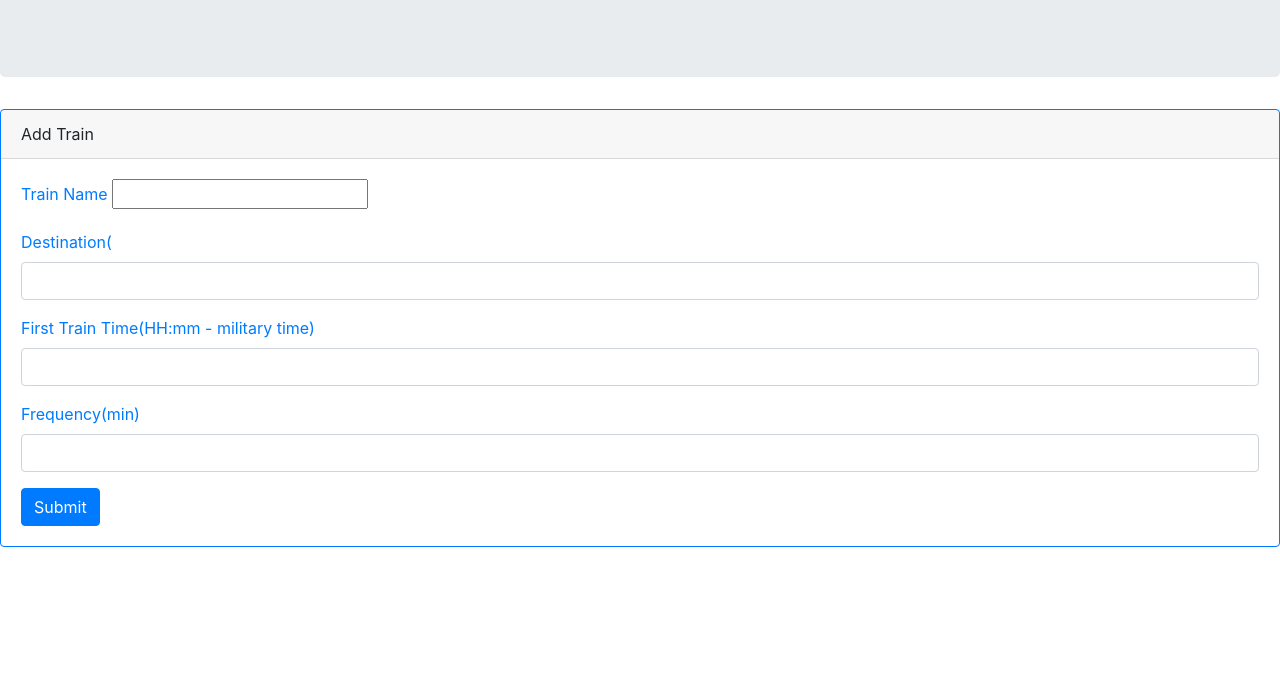
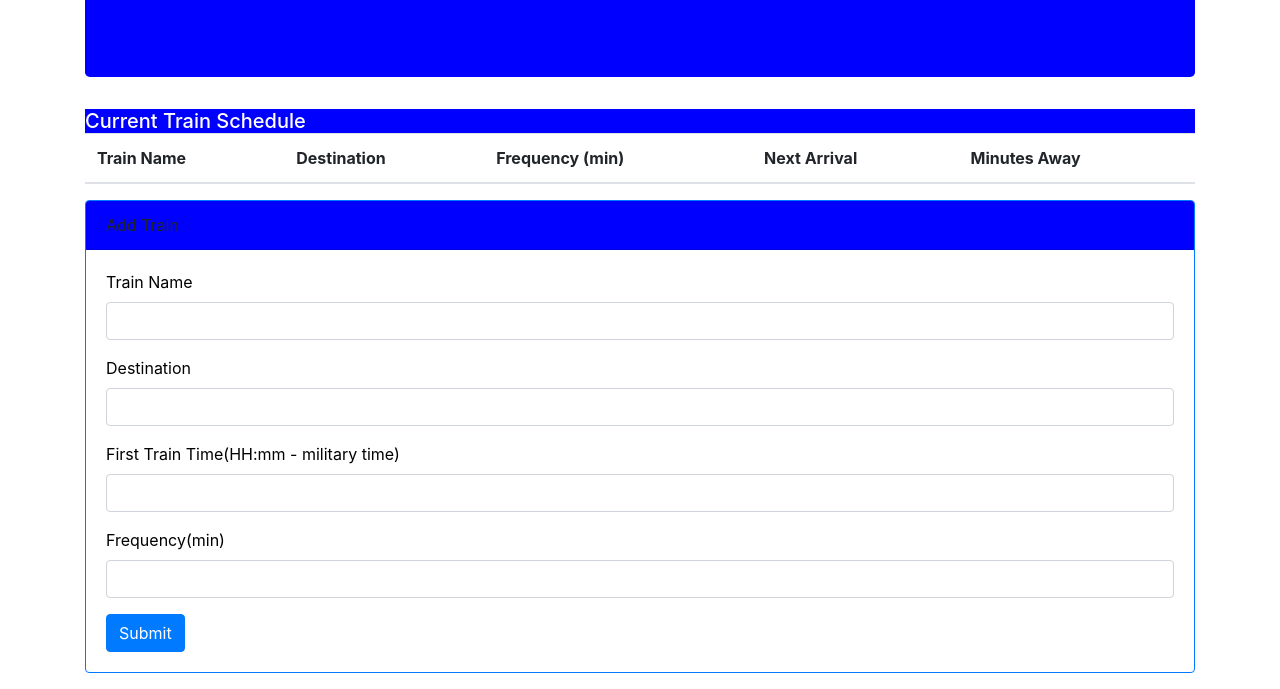
Before and after one commit to wctcprog98/trainScheduler, a plain HTML site: page index.html in a window 1280 px wide. Shown: the part 172-861 px from the top of the page. Before the commit the page ends 800 px from the top, so only its background shows below. Drawn offline with nearby package versions, Linux system fonts and the light colour scheme.

Commit message:
css is now correctly styled

```diff
--- a/assets/css/style.css
+++ b/assets/css/style.css
@@ -1,9 +1,32 @@
 
 .jumbotron{
     text-align: center;
+    background-color: blue;
 }
 
-.form
+/* .form
 {
     width: 100%;
+} */
+
+.header{
+    background-color: blue;
+    width: 100%;
+    color: white;
+    /* margin: 50px 50px 50px 50px;  */
 }
+
+.card-header{
+    /* margin-top: 20px;  */
+    background-color: blue;
+}
+.tableContent{
+    margin-left: 100px;
+}
+h5{
+    margin: auto;
+}
+.form-group{
+    color: black;
+
+}
--- a/index.html
+++ b/index.html
@@ -12,49 +12,63 @@
 </head>
 
 <body>
+                <div class="container">
         <div class="jumbotron">
                 <h1 class="display-4">Anytime is Train Time</h1>
                 <p class="lead">Choo Choo.Chee Chee.</p>
         </div>
 
-
-
-
-        <!-- Link to Moment.js should go here -->
-        <script src="https://cdn.jsdelivr.net/momentjs/2.12.0/moment.min.js"></script>
-
+<div class="header">
+ <h5>Current Train Schedule</h2>
+</div>
+<table class="table table-hover">
+                <thead>
+                  <tr>
+                    <th scope="col">Train Name</th>
+                    <th scope="col">Destination</th>
+                    <th scope="col">Frequency (min)</th>
+                    <th scope="col">Next Arrival</th>
+                    <th scope="col">Minutes Away</th>
+                  </tr>
+                </thead>
+                <tbody>
+                </tbody>
+              </table>
         <form>
                 <div class="card border-primary mb-3" style="max-width: 100%;">
                         <div class="card-header">Add Train</div>
                         <div class="card-body text-primary">
-                                <div class="form-group tname">
-                                        <label for="exampleInputEmail1">Train Name</label>
-                                        <input type="text" class="train-Name" id="exampleInputEmail1"
+                                <div class="form-group">
+                                        <label for="train">Train Name</label>
+                                        <input type="text" class="form-control" id="trainName"
                                                 aria-describedby="name of train">
                                 </div>
                                 <div class="form-group">
-                                        <label for="exampleInputPassword1">Destination(</label>
-                                        <input type="text" class="form-control" id="exampleInputPassword1">
+                                        <label for="destination">Destination</label>
+                                        <input type="text" class="form-control" id="destination">
                                 </div>
                                 <div class="form-group">
-                                        <label for="exampleInputPassword1">First Train Time(HH:mm - military time)</label>
-                                        <input type="text" class="form-control" id="exampleInputPassword1">
+                                        <label for="train time">First Train Time(HH:mm - military time)</label>
+                                        <input type="number" class="form-control" id="trainTime">
                                 </div>
                                 <div class="form-group">
-                                        <label for="exampleInputPassword1">Frequency(min)</label>
-                                        <input type="text" class="form-control" id="exampleInputPassword1">
+                                        <label for="frequeny">Frequency(min)</label>
+                                        <input type="number" class="form-control" id="freq">
                                 </div>
-                                <button type="submit" class="btn btn-primary">Submit</button>
+                                <button type="submit" class="btn btn-primary submit">Submit</button>
                         </div>
+                </div>
         </form>
 
-        </div>
-        </div>
+</div>
 
         <script src="https://cdn.jsdelivr.net/momentjs/2.12.0/moment.min.js"></script>
         <script src="https://www.gstatic.com/firebasejs/6.3.0/firebase.js"></script>
         <script src="https://code.jquery.com/jquery-3.4.1.min.js"></script>
         <script type="text/javascript" src="assets/javascript/app.js"></script>
+        <!-- Link to Moment.js should go here -->
+        <script src="https://cdn.jsdelivr.net/momentjs/2.12.0/moment.min.js"></script>
+
 </body>
 
 </html>
```
